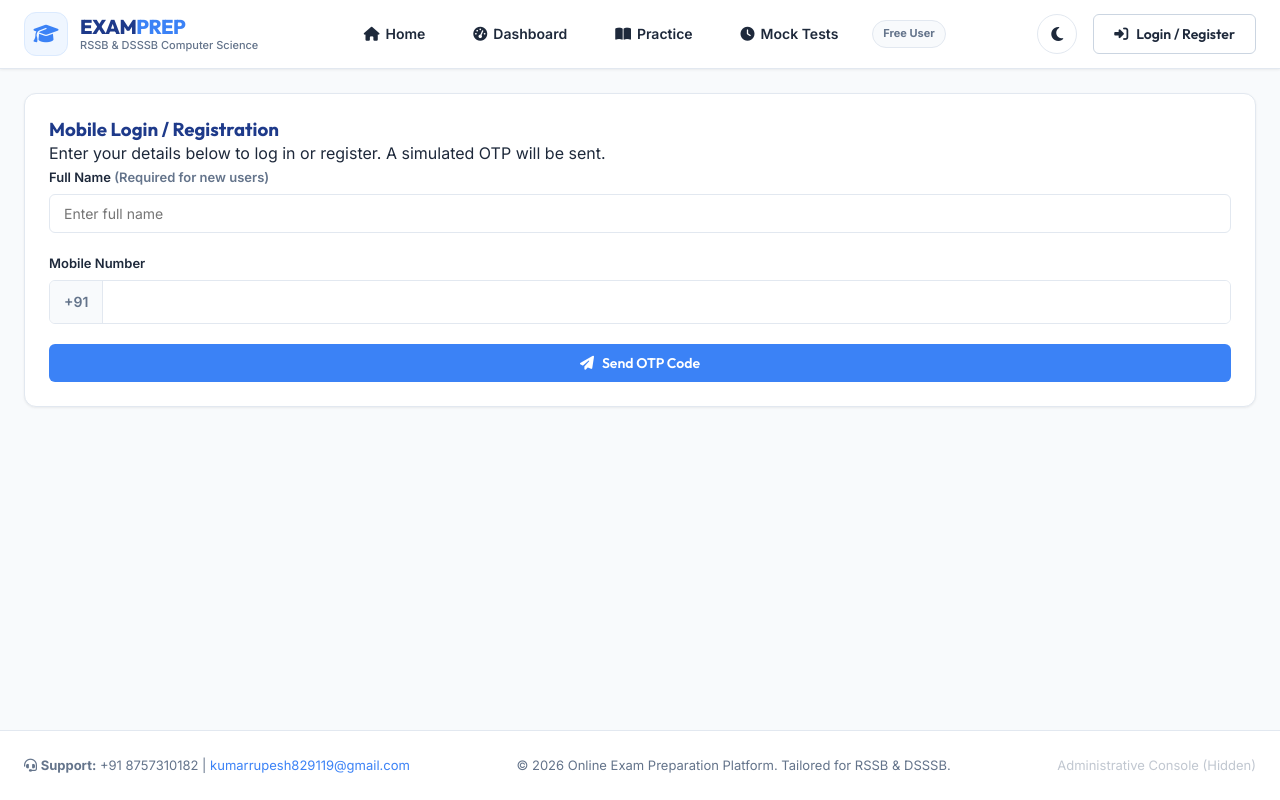
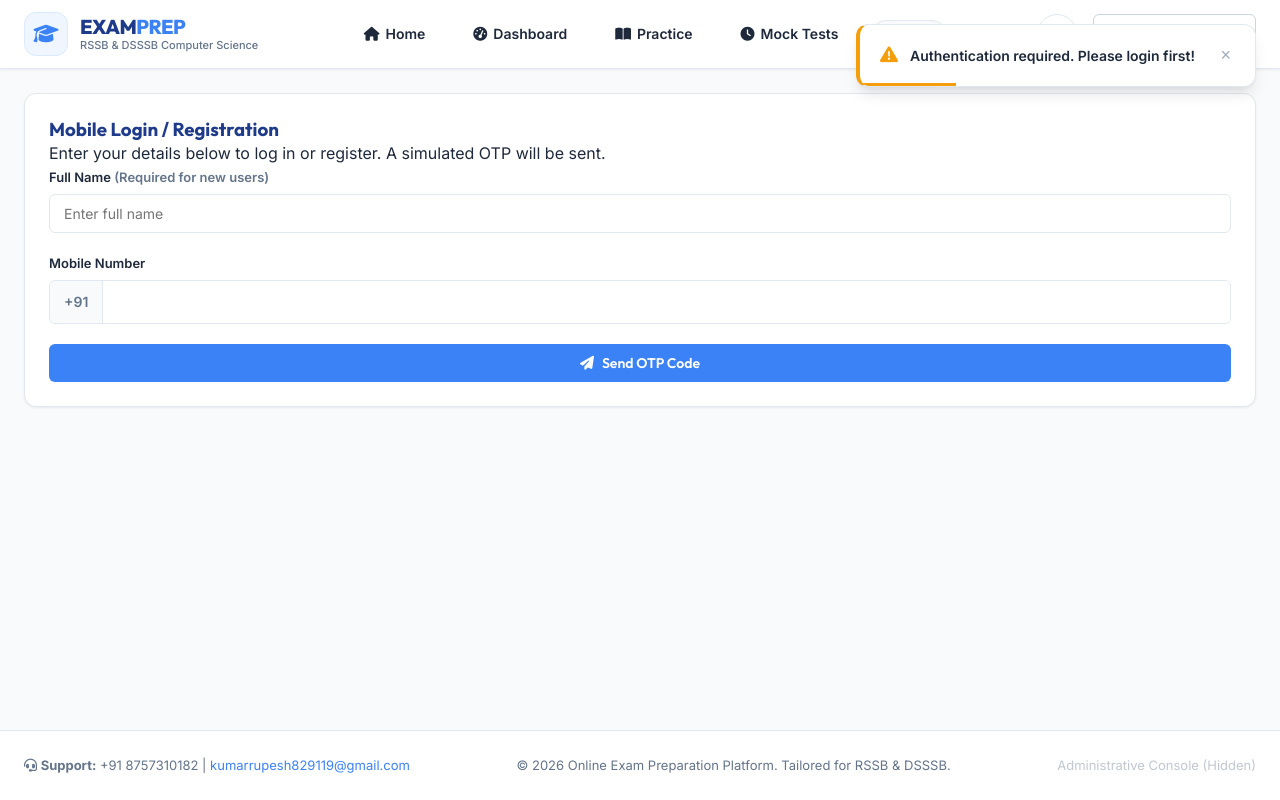
Before and after one commit to Rupesh87573/exam-prep-platform, a website: page public/index.html in a window 1280 px wide. Both pictures are taken after a click on the link "Dashboard". Drawn offline with nearby package versions, Linux system fonts and the light colour scheme; no server answers.

Commit message:
Implement premium Toast Notification system to replace browser alert popups

```diff
--- a/public/css/theme.css
+++ b/public/css/theme.css
@@ -634,3 +634,138 @@ h1, h2, h3, h4, h5, h6 {
 .theme-toggle-btn:hover i {
   transform: rotate(20deg);
 }
+
+/* ==================== TOAST NOTIFICATIONS ==================== */
+.toast-container {
+  position: fixed;
+  top: 24px;
+  right: 24px;
+  z-index: 9999;
+  display: flex;
+  flex-direction: column;
+  gap: 12px;
+  max-width: 400px;
+  width: 100%;
+  pointer-events: none;
+}
+
+.toast-message {
+  pointer-events: auto;
+  background-color: var(--color-white);
+  color: var(--color-text-dark);
+  border-radius: var(--radius-md);
+  border: 1.5px solid var(--color-border);
+  box-shadow: var(--shadow-lg);
+  padding: 16px 20px;
+  display: flex;
+  align-items: center;
+  gap: 12px;
+  font-family: var(--font-body);
+  font-weight: 600;
+  font-size: 14px;
+  animation: toastSlideIn 0.3s cubic-bezier(0.16, 1, 0.3, 1), toastFadeOut 0.3s forwards;
+  animation-delay: 0s, 3.7s;
+  position: relative;
+  overflow: hidden;
+}
+
+.toast-message::before {
+  content: '';
+  position: absolute;
+  left: 0;
+  bottom: 0;
+  height: 3px;
+  width: 100%;
+  background-color: var(--color-accent);
+  animation: toastProgress 3.7s linear forwards;
+}
+
+.toast-message.success {
+  border-left: 4px solid var(--color-success);
+}
+.toast-message.success::before {
+  background-color: var(--color-success);
+}
+.toast-message.success .toast-icon {
+  color: var(--color-success);
+}
+
+.toast-message.error {
+  border-left: 4px solid var(--color-danger);
+}
+.toast-message.error::before {
+  background-color: var(--color-danger);
+}
+.toast-message.error .toast-icon {
+  color: var(--color-danger);
+}
+
+.toast-message.warning {
+  border-left: 4px solid var(--color-warning);
+}
+.toast-message.warning::before {
+  background-color: var(--color-warning);
+}
+.toast-message.warning .toast-icon {
+  color: var(--color-warning);
+}
+
+.toast-icon {
+  font-size: 18px;
+  flex-shrink: 0;
+}
+
+.toast-text {
+  flex-grow: 1;
+  line-height: 1.4;
+}
+
+.toast-close {
+  background: none;
+  border: none;
+  font-size: 18px;
+  cursor: pointer;
+  color: var(--color-text-muted);
+  opacity: 0.6;
+  transition: opacity var(--transition-fast);
+  padding: 0 4px;
+  display: flex;
+  align-items: center;
+  justify-content: center;
+}
+
+.toast-close:hover {
+  opacity: 1;
+  color: var(--color-danger);
+}
+
+@keyframes toastSlideIn {
+  from {
+    transform: translateX(120%) translateY(0);
+    opacity: 0;
+  }
+  to {
+    transform: translateX(0) translateY(0);
+    opacity: 1;
+  }
+}
+
+@keyframes toastFadeOut {
+  from {
+    transform: translateX(0) scale(1);
+    opacity: 1;
+  }
+  to {
+    transform: translateX(40px) scale(0.9);
+    opacity: 0;
+  }
+}
+
+@keyframes toastProgress {
+  from {
+    width: 100%;
+  }
+  to {
+    width: 0%;
+  }
+}
--- a/public/js/auth.js
+++ b/public/js/auth.js
@@ -1,3 +1,50 @@
+// Custom Toast Notification System
+window.showToast = function(message, type = 'info') {
+  let container = document.getElementById('toast-notification-container');
+  if (!container) {
+    container = document.createElement('div');
+    container.id = 'toast-notification-container';
+    container.className = 'toast-container';
+    document.body.appendChild(container);
+  }
+
+  const toast = document.createElement('div');
+  toast.className = `toast-message ${type}`;
+
+  let iconClass = 'fa-circle-info';
+  if (type === 'success') iconClass = 'fa-circle-check';
+  else if (type === 'error') iconClass = 'fa-circle-xmark';
+  else if (type === 'warning') iconClass = 'fa-triangle-exclamation';
+
+  toast.innerHTML = `
+    <div class="toast-icon"><i class="fa-solid ${iconClass}"></i></div>
+    <div class="toast-text">${message.replace(/\n/g, '<br>')}</div>
+    <button class="toast-close" onclick="this.parentElement.remove()">&times;</button>
+  `;
+
+  container.appendChild(toast);
+
+  // Automatically remove toast after 4 seconds (slide out finishes at 4s)
+  setTimeout(() => {
+    if (toast.parentElement) toast.remove();
+  }, 4000);
+};
+
+// Override default window.alert
+window.alert = function(message) {
+  const lowerMsg = message.toLowerCase();
+  let type = 'info';
+  if (lowerMsg.includes('success') || lowerMsg.includes('welcome') || lowerMsg.includes('unlocked') || lowerMsg.includes('passed') || lowerMsg.includes('recorded')) {
+    type = 'success';
+  } else if (lowerMsg.includes('error') || lowerMsg.includes('fail') || lowerMsg.includes('invalid') || lowerMsg.includes('incorrect') || lowerMsg.includes('expired') || lowerMsg.includes('forbidden') || lowerMsg.includes('rejected') || lowerMsg.includes('denied') || lowerMsg.includes('alert') || lowerMsg.includes('security') || lowerMsg.includes('violation')) {
+    type = 'error';
+  } else if (lowerMsg.includes('warning') || lowerMsg.includes('caution') || lowerMsg.includes('required') || lowerMsg.includes('missing') || lowerMsg.includes('select a file')) {
+    type = 'warning';
+  }
+
+  window.showToast(message, type);
+};
+
 const auth = {
   mobile: '',
   otpToken: null,
```
